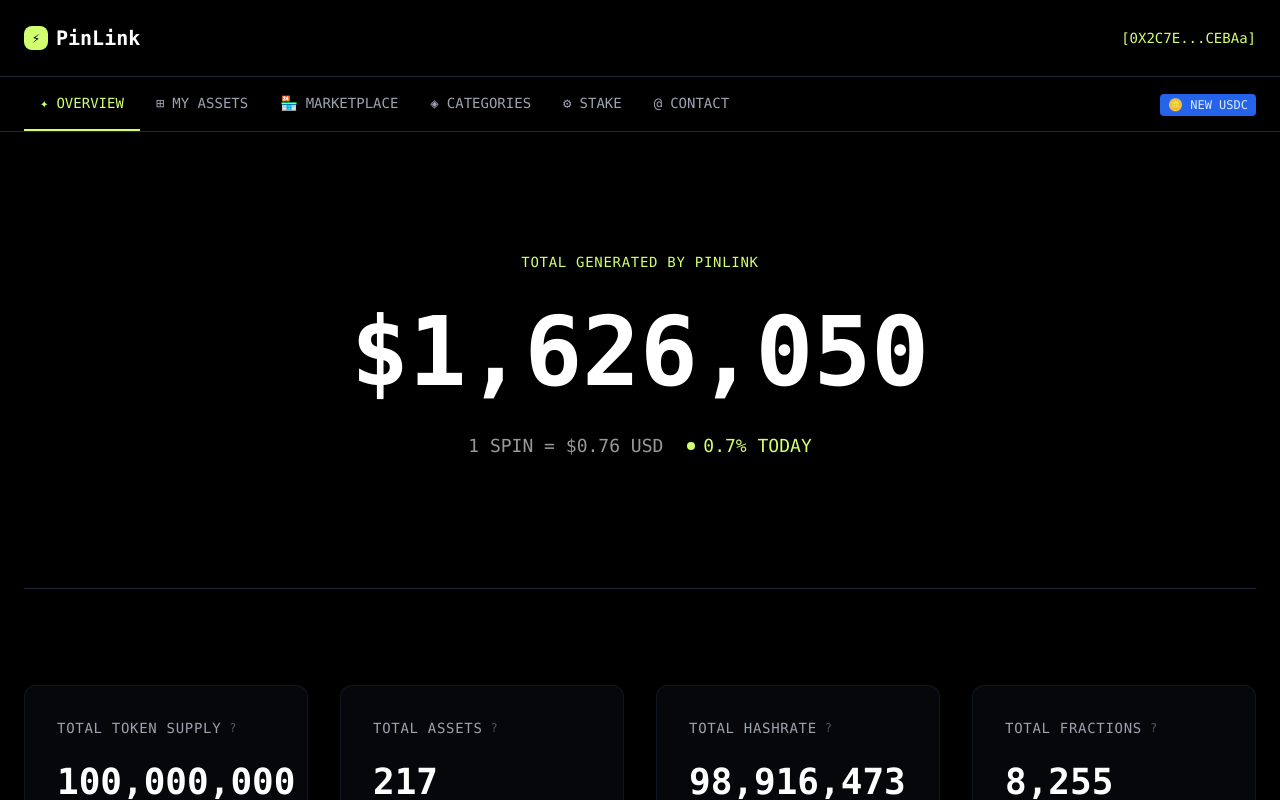
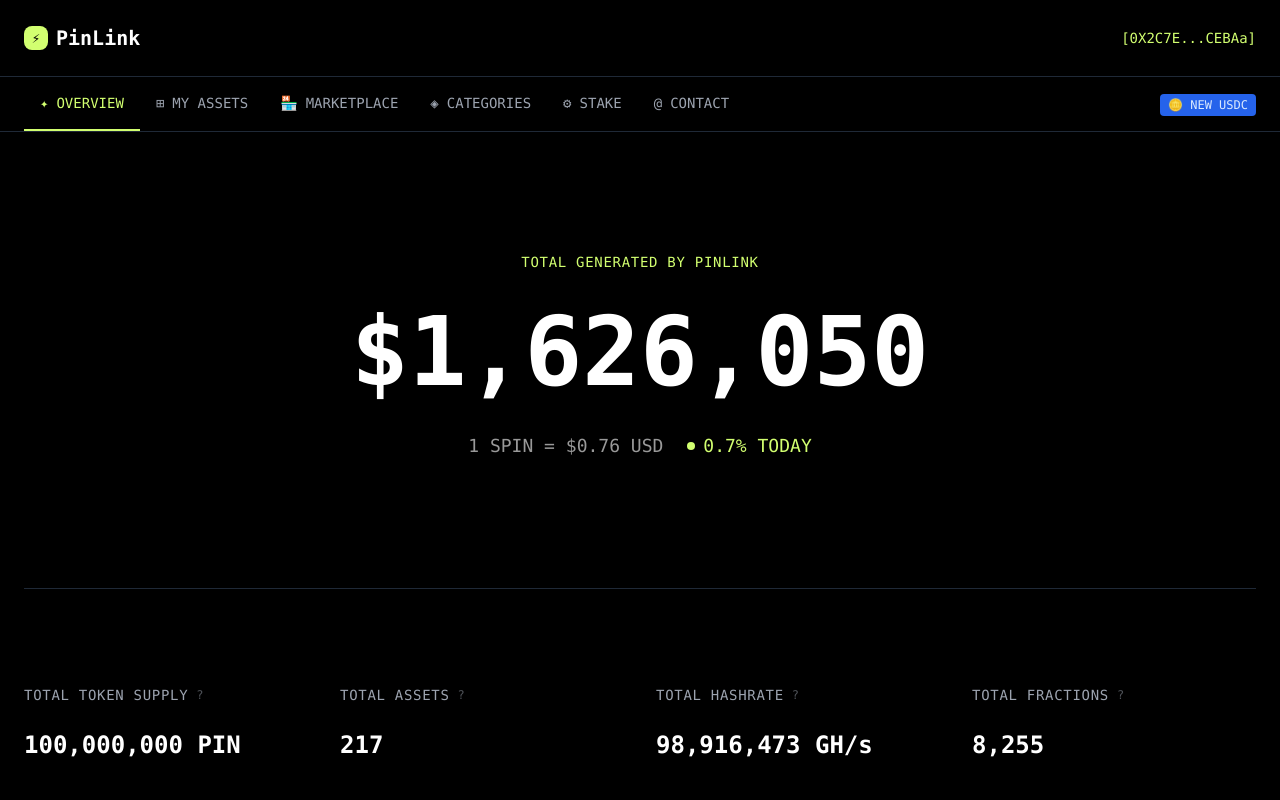
Before and after one commit to Dustin0401/pinlink-ai-connect, a React (Vite) app: page /dashboard in a window 1280 px wide. Shown: the top 800 px of the page. Built offline with nearby package versions, Linux system fonts and the light colour scheme; a web font is replaced by a local one.

Commit message:
Refactor dashboard section
Remove wrapper boxes and reduce bold text size in the dashboard section for better layout and readability.

```diff
--- a/src/pages/Dashboard.tsx
+++ b/src/pages/Dashboard.tsx
@@ -88,12 +88,12 @@ const Dashboard = () => {
             {/* Stats Grid */}
             <div className="grid grid-cols-1 md:grid-cols-2 lg:grid-cols-4 gap-8 py-8">
               {stats.map((stat, index) => (
-                <div key={index} className="space-y-6 p-8 border border-gray-800/50 rounded-lg bg-gray-900/30">
+                <div key={index} className="space-y-6">
                   <div className="flex items-center gap-2 text-gray-400 text-sm uppercase tracking-wider font-mono">
                     {stat.label}
                     <span className="text-xs opacity-50">{stat.icon}</span>
                   </div>
-                  <div className="text-4xl font-bold text-white">{stat.value}</div>
+                  <div className="text-2xl font-bold text-white">{stat.value}</div>
                 </div>
               ))}
             </div>
```
